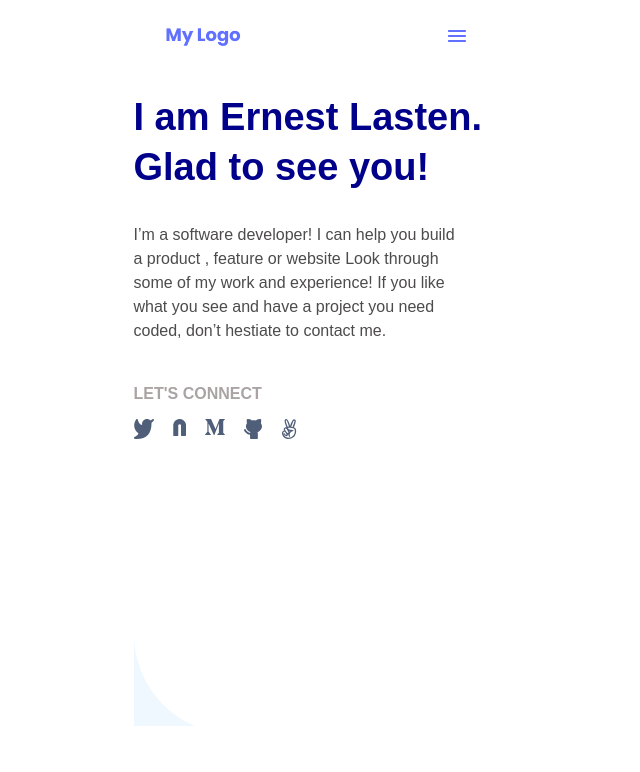
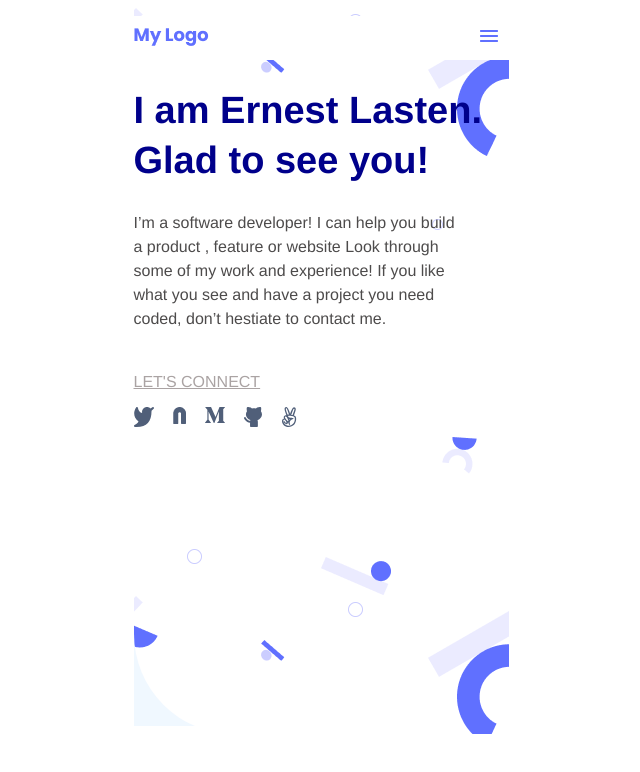
Before and after one commit to Lasten-Ernest/ErnestPortfolio, a website: page index.html in a window 1280 px wide. Shown: the whole page, without its empty margins (319-959 px from the left). Drawn offline with Linux system fonts and the light colour scheme.

Commit message:
Update HTML and CSS , Add href for let connect and Remove strong

```diff
--- a/index.html
+++ b/index.html
@@ -24,7 +24,7 @@
     <!-- Defining the main section for the description of the developer -->
             <main class="main_section">
                 <div class="container">
-                   <div class="welcome_note"> <h2 class="h2">I am Ernest Lasten. Glad to see you!</h2></div>
+                   <div class="welcome_note"> <h1 class="h1">I am Ernest Lasten. Glad to see you!</h1></div>
                     <p class="main_content">
                         I’m a software developer! I can help you build a product ,
                         feature or website Look through some of my work and experience!
@@ -32,8 +32,7 @@
                         don’t hestiate to contact me.
                     </p>
                     <div class="connect_links">
-                        <strong class="connect_text">LET'S CONNECT</strong>
-                          <ul class="links_list">
+                        <a href="#" class="connect_text">LET'S CONNECT</a>                          <ul class="links_list">
                             <li class="media_links">
                                 <a href="#"><img src="./assets/twitterIcon.svg" alt="icon for twitter"/></a>
                             </li>
@@ -53,8 +52,3 @@
                     </div>
                 </div>
             </main>
-        </div>
-    </div>
-    <h1></h1>
-</body>
-</html>
--- a/style.css
+++ b/style.css
@@ -1,32 +1,29 @@
 /* style sheet the portfolio */
 @import url('https://fonts.googleapis.com/css2?family=Poppins:ital,wght@0,100;0,200;0,300;0,400;0,500;0,600;0,700;1,100;1,200;1,300;1,500;1,600;1,700&display=swap');
 
-.main_container {
+.main_container{
   background-color: aliceblue;
   max-width: 375px;
   height: 718px;
   margin: auto;
 }
 
-body {
+body{
   background-color: #fff;
-  font-family: Arial, Helvetica, sans-serif;
+  font-family: Porpins, Helvetica, sans-serif;
 }
 
-.inside_container {
+.inside_container{
   background-color: #fff;
   background-image: url("./assets/header-shapes\ mobile.png");
   padding-top: 8px;
   height: 718px;
   max-width: 375px;
+
   border-bottom-left-radius: 100px;
 }
 
-.main_header {
-  padding: 0 32px;
-}
-
-.navbar {
+.navbar{
   background: #fff;
   display: flex;
   align-items: center;
@@ -47,14 +44,14 @@ body {
   padding: 0 32px;
 }
 
-h2 {
+h1 {
   font-size: 38px;
   line-height: 50px;
   color: darkblue;
   font-weight: bold;
 }
 
-.main_content {
+.main_content{
   color: rgb(77, 75, 75);
   line-height: 24px;
   width: 327px;
@@ -65,7 +62,7 @@ h2 {
   color: rgb(170, 163, 163);
 }
 
-.links_list {
+.links_list{
   list-style: none;
   display: flex;
   width: 163px;
@@ -73,6 +70,6 @@ h2 {
   justify-content: space-between;
 }
 
-.media_links a:hover {
+.media_links a:hover{
   cursor: pointer;
 }
```
Also changed, not shown: assets/My Logo.png (added), assets/Rectangle 4.png (deleted), assets/Rectangle 5.png (deleted), assets/Rectangle 7.png (deleted), assets/Snapshoot2.png (added), assets/Snapshoot3.png (added), assets/header-shapes mobile.png (added), assets/snapshoot1.png (added), assets/snapshot4.png (added).
